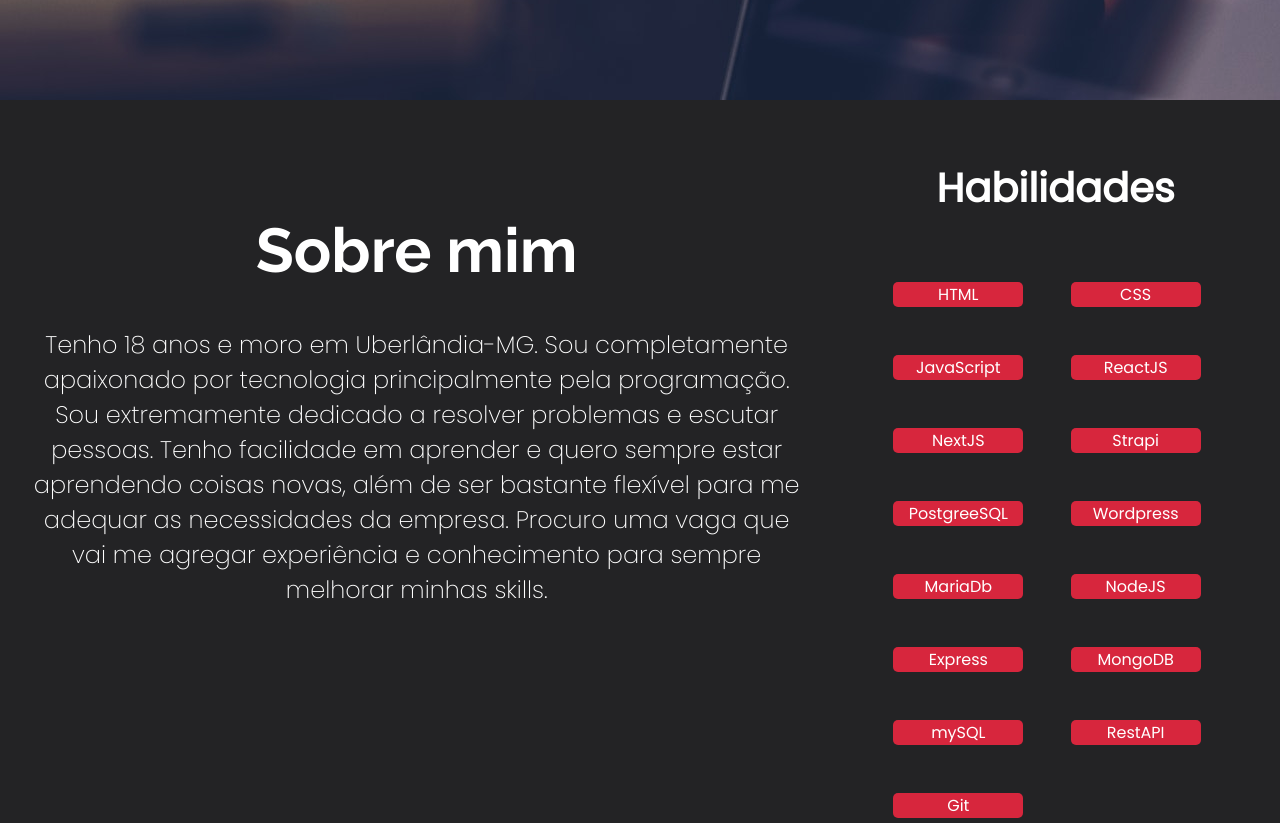
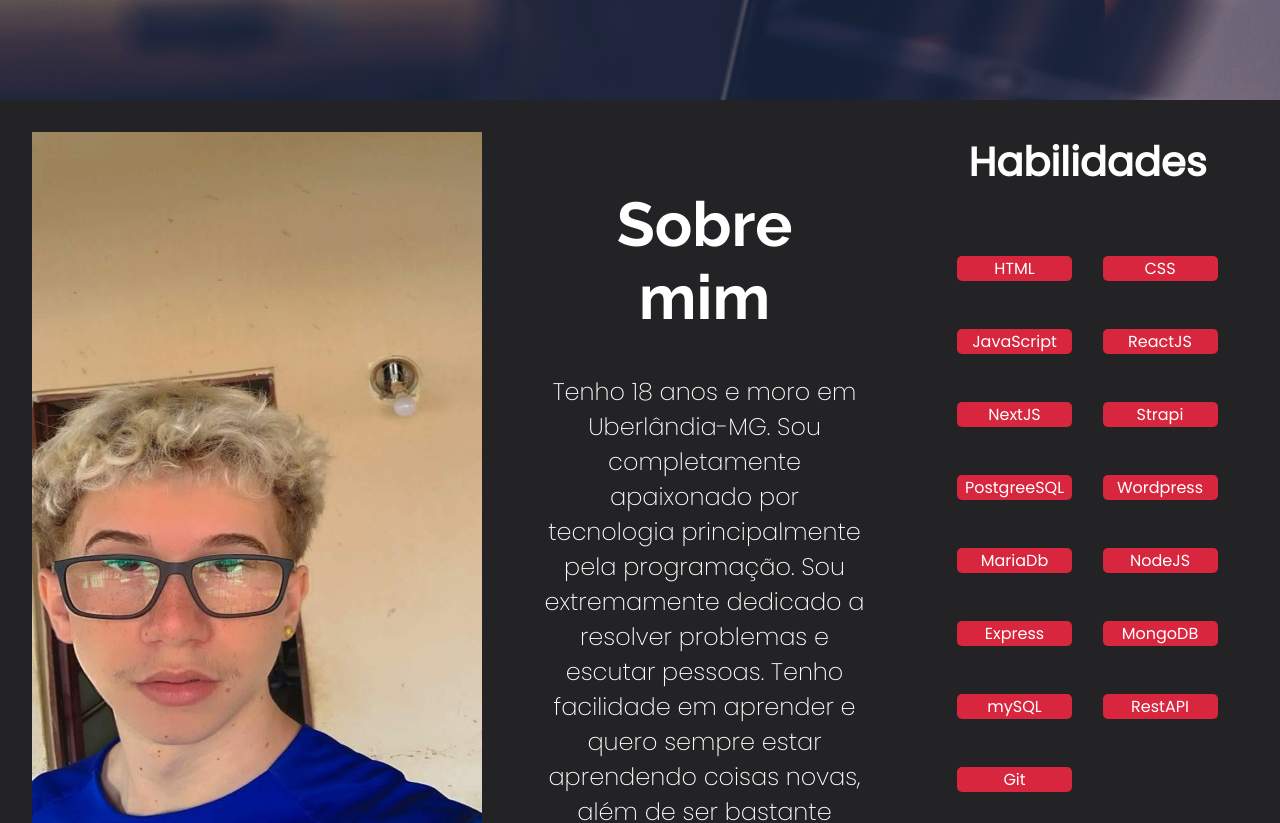
Before and after one commit to JPZIERRR/personal-page, a Next.js app: page / in a window 1280 px wide. Shown: the part 700-1523 px from the top of the page. Built offline with nearby package versions, Linux system fonts and the light colour scheme.

Commit message:
add-items

```diff
--- a/src/components/SectionAbout/index.jsx
+++ b/src/components/SectionAbout/index.jsx
@@ -6,6 +6,7 @@ export const SectionAbout = () => {
   return (
     <Styled.Container id="sobre">
       <Styled.Grid>
+        <Styled.Img src="/my-img.jpg" alt="Minha foto" />
         <Styled.Text>
           <Heading as="h1" size="huge">
             Sobre mim
--- a/src/components/SectionAbout/styles.js
+++ b/src/components/SectionAbout/styles.js
@@ -21,7 +21,7 @@ export const Container = styled.div`
 export const Grid = styled.div`
   ${({ theme }) => css`
     display: grid;
-    grid-template-columns: 2fr 1fr;
+    grid-template-columns: 1fr 1fr 1fr;
     margin: ${theme.spacings.large};
     gap: ${theme.spacings.xhuge};
 
@@ -50,7 +50,6 @@ export const GridText = styled.div`
   ${({ theme }) => css`
     display: grid;
     grid-template-columns: 1fr 1fr 1fr;
-    text-align: center;
     margin-left: 3rem;
 
     @media screen and (min-width: 769px) and (max-width: 1450px) {
@@ -71,9 +70,8 @@ export const GridTextElement = styled.p`
   ${({ theme }) => css`
     background-color: ${theme.colors.mediumRed};
     color: ${theme.colors.white};
-    text-align: center;
     border-radius: 0.5rem;
-    width: 13rem;
+    width: 11.5rem;
   `}
 `;
 export const GridTextContainer = styled.div`
@@ -85,3 +83,10 @@ export const GridTextContainer = styled.div`
     }
   `}
 `;
+
+export const Img = styled.img`
+  ${({ theme }) => css`
+    width: 45rem;
+    height: 70rem;
+  `}
+`;
```
Also changed, not shown: public/my-img.jpg (added).
